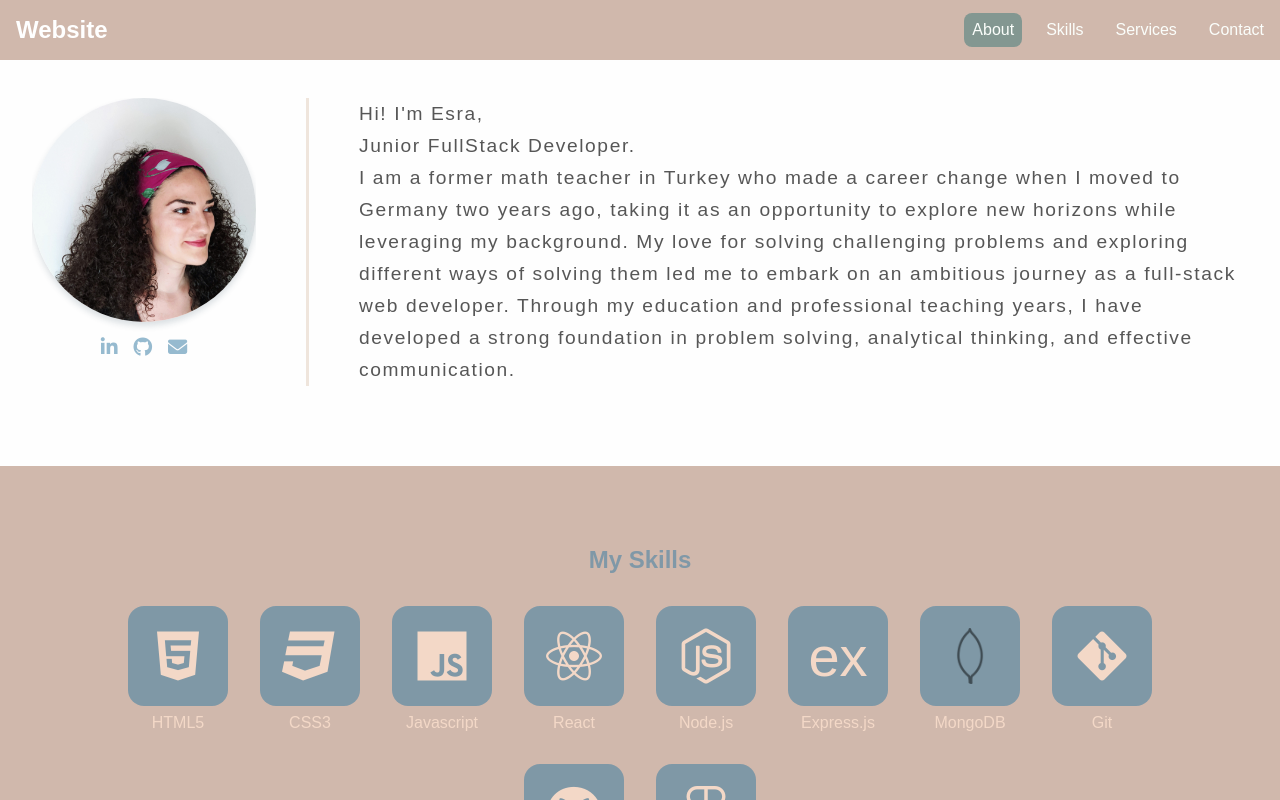
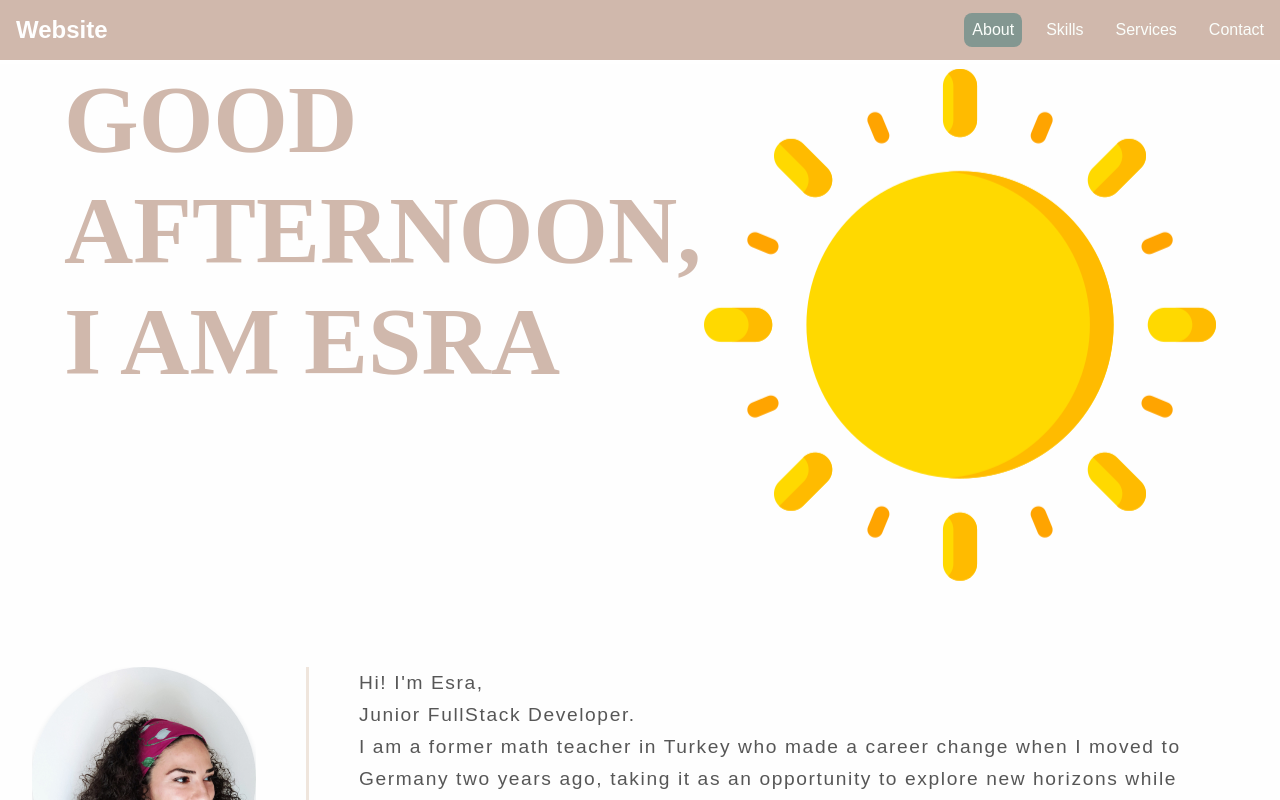
Before and after one commit to epinark/Portfolio, a React (Vite) app: page /about in a window 1280 px wide. Shown: the top 800 px of the page. Built offline with nearby package versions, Linux system fonts and the light colour scheme.

Commit message:
add home

```diff
--- a/src/App.jsx
+++ b/src/App.jsx
@@ -9,6 +9,7 @@ import "./styles/About.css";
 import "./styles/Skills.css";
 import "./styles/Portfolio.css";
 import "./styles/Contact.css";
+import "./styles/Home.css";
 import "./App.css";
 import { Route, Routes } from "react-router-dom";
 import { Link } from "react-router-dom";
@@ -19,7 +20,10 @@ function App() {
         <Navbar />
 
         <Home />
-        <About />
+        <Routes>
+          <Route path="/about" element={<About />} />
+        </Routes>
+
         <Skills />
         <Portfolio />
         <Contact />
--- a/src/components/Home.jsx
+++ b/src/components/Home.jsx
@@ -1,7 +1,42 @@
-import React from "react";
+import React, { useState, useEffect } from "react";
+import sun from "../images/sun.png";
 
 function Home() {
-  return <div>home</div>;
+  const [currenttime, setCurrenttime] = useState(new Date());
+  const greetings = currenttime.getHours();
+
+  useEffect(() => {
+    const interval = setInterval(() => {
+      setCurrenttime(new Date());
+    }, 60000);
+
+    return () => {
+      clearInterval(interval);
+    };
+  }, []);
+
+  let greetingText;
+  let animationClass = "";
+
+  if (greetings < 12) {
+    greetingText = "Good Morning";
+    animationClass = "sunrise-animation";
+  } else if (greetings < 16) {
+    greetingText = "Good Afternoon";
+  } else {
+    greetingText = "Good Evening";
+  }
+
+  return (
+    <div className="header">
+      <h1>
+        {greetingText}, <span>I am Esra</span>
+      </h1>
+      <div className="animation">
+        <img src={sun} alt="Sun" className="sun" />
+      </div>
+    </div>
+  );
 }
 
 export default Home;
--- a/src/styles/About.css
+++ b/src/styles/About.css
@@ -18,10 +18,7 @@
     height: 14rem;
     border-radius: 50%;
     box-shadow: 0 4px 6px 0 rgba(34, 60, 80, .16);
-    /* overflow-clip-margin: content-box;
-    overflow: clip;
-    height: 15rem;
-    width: 15rem; */
+
 
 }
 
--- /dev/null
+++ b/src/styles/Home.css
@@ -0,0 +1,28 @@
+.header {
+    display: flex;
+    margin: 4rem;
+    font-size: 3rem;
+    text-transform: uppercase;
+    font-family: 'Delicious Handrawn', cursive;
+    color: #d0b8ac;
+}
+
+.animation {
+    animation: sunrise 10s ease-in-out infinite;
+
+
+}
+
+@keyframes sunrise {
+    0% {
+        transform: translateY(50px);
+    }
+
+    50% {
+        transform: translateY(0);
+    }
+
+    100% {
+        transform: translateY(50px);
+    }
+}
--- a/src/styles/Portfolio.css
+++ b/src/styles/Portfolio.css
@@ -90,6 +90,6 @@
 
 }
 
-@media (min-width: 768px) {
-    .project-card-inner img {}
-}
+/* CSS for larger screens (min-width: 768px) */
+
+@media (min-width: 768px) {}
```
Also changed, not shown: src/images/sun.png (added).
